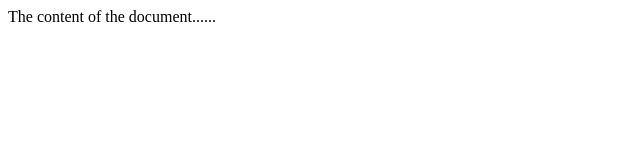
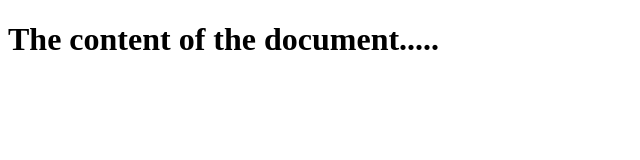
Before and after one commit to Ajara1992/website1, a plain HTML site: page index.html in a window 1280 px wide. Shown: the whole page, without its empty margins (0-640 px from the left). Drawn offline with Linux system fonts and the light colour scheme.

Commit message:
Update index.html

```diff
--- a/index.html
+++ b/index.html
@@ -3,6 +3,5 @@
 <head>
 </head>
 <body>
-The content of the document......
-</body>
+<h1> The content of the document.....</h1>
 </html>
```
